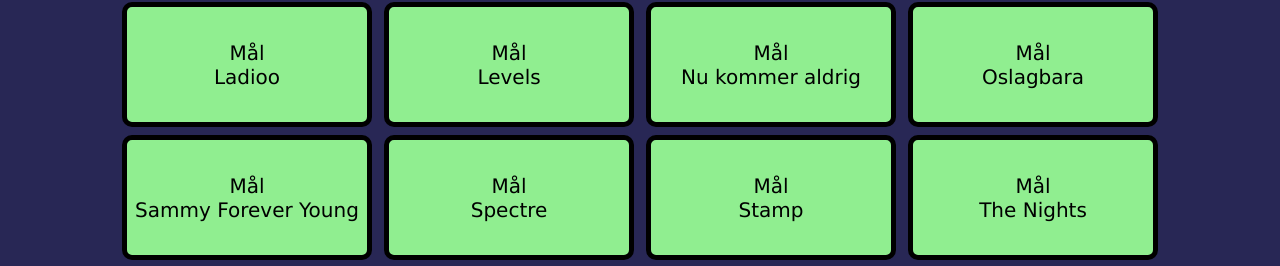
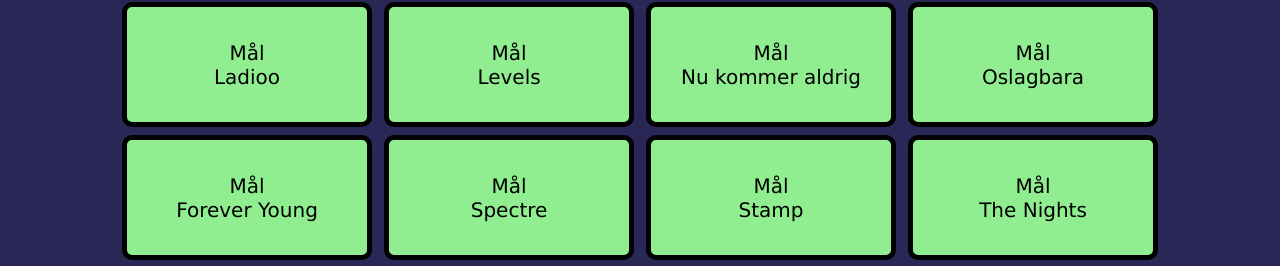
Before and after one commit to crackheadclockwerkmain/mhksoundboard, a plain HTML site: page index.html in a window 1280 px wide. Shown: the part 513-779 px from the top of the page. Drawn offline with Linux system fonts and the light colour scheme.

Commit message:
Update index.html

```diff
--- a/index.html
+++ b/index.html
@@ -187,7 +187,7 @@
         <button type="button" class="buttonmal" onclick="mal10func()">Mål<br>Levels</button>
         <button type="button" class="buttonmal" onclick="mal11func()">Mål<br>Nu kommer aldrig</button>
         <button type="button" class="buttonmal" onclick="mal12func()">Mål<br>Oslagbara</button>
-        <button type="button" class="buttonmal" onclick="mal13func()">Mål<br>Sammy Forever Young</button>
+        <button type="button" class="buttonmal" onclick="mal13func()">Mål<br>Forever Young</button>
         <button type="button" class="buttonmal" onclick="mal14func()">Mål<br>Spectre</button>
         <button type="button" class="buttonmal" onclick="mal15func()">Mål<br>Stamp</button>
         <button type="button" class="buttonmal" onclick="mal16func()">Mål<br>The Nights</button>
```
